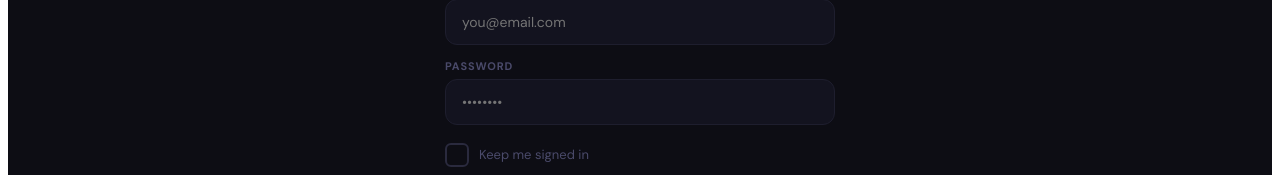
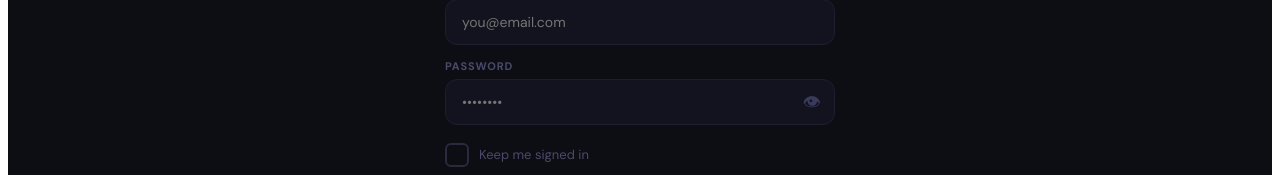
Before and after one commit to RaidenBusiness/freetime-app, a React (Vite) app: page / in a window 1280 px wide. Shown: the part 395-570 px from the top of the page. Built offline with nearby package versions, Linux system fonts and the light colour scheme.

Commit message:
Update App.jsx

```diff
--- a/src/App.jsx
+++ b/src/App.jsx
@@ -109,6 +109,8 @@ export default function FreeTime() {
   const [authLoading, setAuthLoading] = useState(false);
   const [currentUser, setCurrentUser] = useState(null);
   const [dataLoading, setDataLoading] = useState(false);
+  const [showPassword, setShowPassword] = useState(false);
+  const [signupDone, setSignupDone] = useState(false);
 
   // Check for existing session on mount
   useEffect(() => {
@@ -156,25 +158,32 @@ export default function FreeTime() {
     if (authPassword.length < 6) { setAuthError("Password must be at least 6 characters."); return; }
     setAuthLoading(true);
     try {
-      let session;
       if (authMode === "signup") {
         const data = await authSignUp(authEmail.trim(), authPassword, authName.trim());
-        if (data.error) throw new Error(data.error_description || data.error);
-        // After signup, sign in to get session
-        session = await authSignIn(authEmail.trim(), authPassword);
+        if (data.error || data.error_description) throw new Error(data.error_description || data.msg || data.error || "Signup failed");
+        // Email confirmation is on — show confirmation screen instead of auto sign-in
+        setSignupDone(true);
       } else {
-        session = await authSignIn(authEmail.trim(), authPassword);
-      }
-      if (session.error) throw new Error(session.error_description || session.error);
+        const session = await authSignIn(authEmail.trim(), authPassword);
+        if (session.error || session.error_description) throw new Error(session.error_description || session.msg || session.error || "Login failed");
         if (keepSignedIn) localStorage.setItem("sb_session", JSON.stringify(session));
         else sessionStorage.setItem("sb_session", JSON.stringify(session));
-      // Also always store in localStorage for sbFetch header use
         localStorage.setItem("sb_session", JSON.stringify(session));
         const name = session.user?.user_metadata?.name || authEmail.split("@")[0];
         setCurrentUser({ name, email: session.user.email, id: session.user.id });
         setAuthed(true);
+      }
     } catch (e) {
-      setAuthError(e.message || "Something went wrong. Please try again.");
+      const msg = e.message || "";
+      if (msg.toLowerCase().includes("email not confirmed")) {
+        setAuthError("Please confirm your email before logging in. Check your inbox.");
+      } else if (msg.toLowerCase().includes("invalid login")) {
+        setAuthError("Incorrect email or password.");
+      } else if (msg.toLowerCase().includes("already registered") || msg.toLowerCase().includes("already exists")) {
+        setAuthError("An account with this email already exists. Try logging in.");
+      } else {
+        setAuthError(msg || "Something went wrong. Please try again.");
+      }
     }
     setAuthLoading(false);
   }
@@ -694,6 +703,26 @@ export default function FreeTime() {
         <link href="https://fonts.googleapis.com/css2?family=DM+Sans:wght@400;500;600;700&display=swap" rel="stylesheet" />
         <div style={aStyles.root}>
           <div style={aStyles.card}>
+
+            {/* Email confirmation screen */}
+            {signupDone ? (
+              <div style={{ textAlign: "center", paddingTop: 80 }}>
+                <div style={{ fontSize: 64, marginBottom: 20 }}>📬</div>
+                <div style={{ fontSize: 22, fontWeight: 700, color: "#fff", marginBottom: 10 }}>Check your email</div>
+                <div style={{ fontSize: 14, color: "#6b6b8a", lineHeight: 1.6, marginBottom: 32 }}>
+                  We sent a confirmation link to{" "}
+                  <span style={{ color: "#f59e0b", fontWeight: 600 }}>{authEmail}</span>.
+                  {"\n"}Click it to activate your account, then come back here to log in.
+                </div>
+                <button style={aStyles.submitBtn} onClick={() => { setSignupDone(false); setAuthMode("login"); setAuthPassword(""); setAuthError(""); }}>
+                  Back to log in
+                </button>
+                <div style={{ fontSize: 12, color: "#3a3a5a", marginTop: 16 }}>
+                  Didn't get it? Check your spam folder.
+                </div>
+              </div>
+            ) : (
+              <>
                 {/* Logo + hero */}
                 <div style={{ textAlign: "center", marginBottom: 40, paddingTop: 40 }}>
                   <div style={{ fontSize: 48, marginBottom: 12 }}>⏳</div>
@@ -724,9 +753,18 @@ export default function FreeTime() {
                 </div>
                 <div style={{ ...aStyles.fieldWrap, marginBottom: 18 }}>
                   <label style={aStyles.label}>Password</label>
-              <input style={aStyles.input} type="password" placeholder="••••••••" value={authPassword}
+                  <div style={{ position: "relative" }}>
+                    <input style={{ ...aStyles.input, paddingRight: 48 }}
+                      type={showPassword ? "text" : "password"}
+                      placeholder="••••••••" value={authPassword}
                       onChange={e => setAuthPassword(e.target.value)}
                       onKeyDown={e => e.key === "Enter" && handleAuth()} />
+                    <button
+                      onClick={() => setShowPassword(s => !s)}
+                      style={{ position: "absolute", right: 14, top: "50%", transform: "translateY(-50%)", background: "none", border: "none", cursor: "pointer", fontSize: 18, lineHeight: 1, color: showPassword ? "#f59e0b" : "#3a3a5a", padding: 0 }}>
+                      {showPassword ? "🙈" : "👁"}
+                    </button>
+                  </div>
                 </div>
 
                 {/* Keep me signed in */}
@@ -741,8 +779,8 @@ export default function FreeTime() {
                 <div style={aStyles.error}>{authError}</div>
 
                 {/* Submit */}
-            <button style={aStyles.submitBtn} onClick={handleAuth}>
-              {authMode === "login" ? "Log in" : "Create account"}
+                <button style={{ ...aStyles.submitBtn, opacity: authLoading ? 0.6 : 1 }} onClick={handleAuth} disabled={authLoading}>
+                  {authLoading ? "Please wait..." : authMode === "login" ? "Log in" : "Create account"}
                 </button>
 
                 {/* Divider */}
@@ -754,7 +792,7 @@ export default function FreeTime() {
 
                 {/* Continue as guest */}
                 <button style={{ ...aStyles.submitBtn, background: "#13131f", color: "#9090aa", border: "1px solid #1e1e2e", marginBottom: 20 }}
-              onClick={() => { setCurrentUser({ name: "Guest", email: "" }); setAuthed(true); }}>
+                  onClick={() => { setCurrentUser({ name: "Guest", email: "", id: null }); setAuthed(true); }}>
                   Continue as guest
                 </button>
 
@@ -766,6 +804,8 @@ export default function FreeTime() {
                     <>Already have an account? <button style={aStyles.switchLink} onClick={() => { setAuthMode("login"); setAuthError(""); }}>Log in</button></>
                   )}
                 </div>
+              </>
+            )}
           </div>
         </div>
       </>
```
Lines whose indentation alone changed are shown as unchanged.
